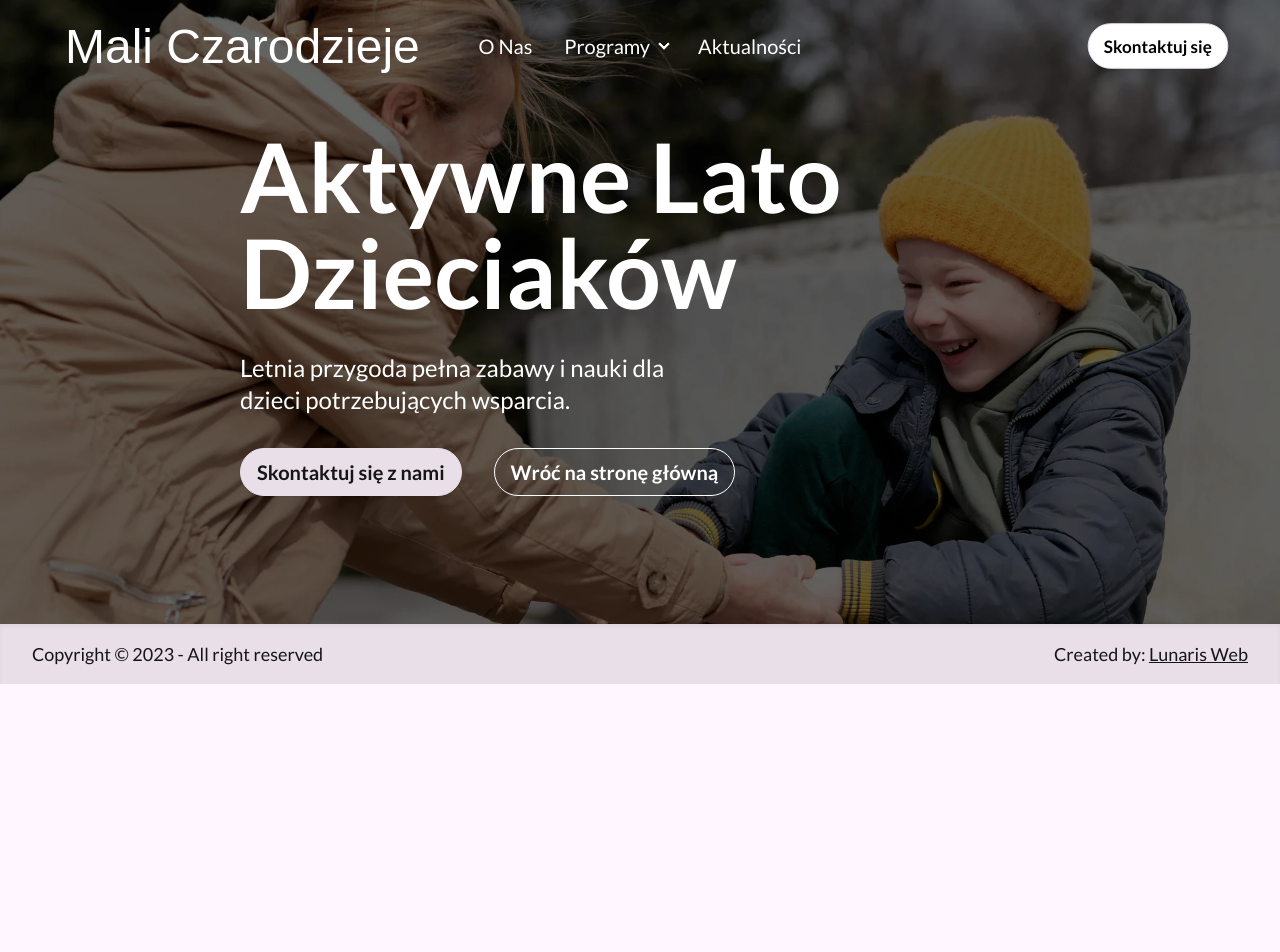
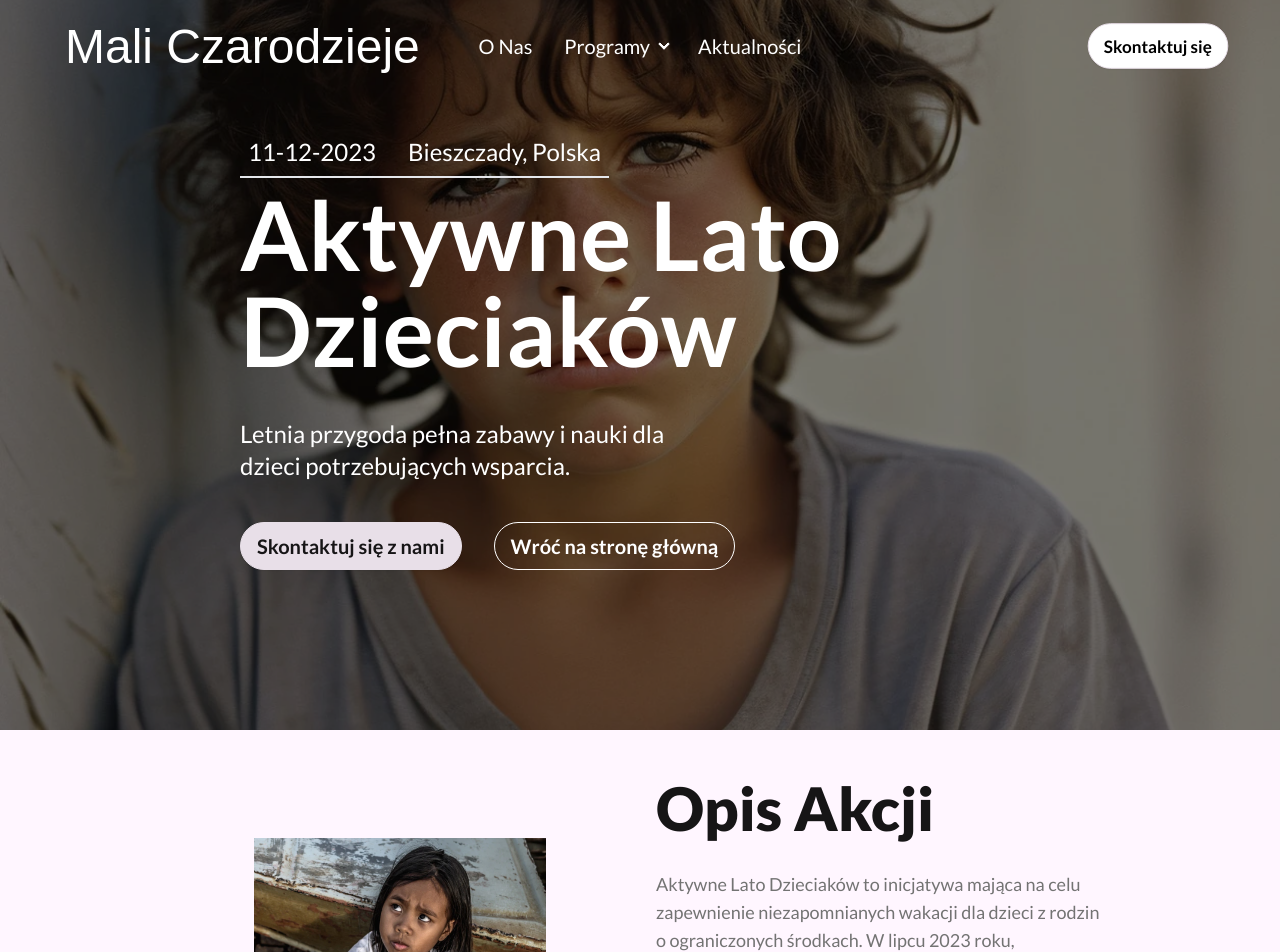
Before and after one commit to k0wal45/mali-czarodzieje, a React (Create React App) app: page /programy/aktywne-lato-dzieciakow in a window 1280 px wide. Shown: the top 952 px of the page. Before the commit the page ends 800 px from the top, so only its background shows below. Built offline with nearby package versions, Linux system fonts and the light colour scheme; the HTML template or start-up script is replaced by a standard one; a web font is replaced by a local one.

Commit message:
event uipdate

```diff
--- a/src/Data.js
+++ b/src/Data.js
@@ -1,5 +1,6 @@
 // Aktywne Lato Dzieciaków
 import lato1 from './assets/img/child1.webp'
+import lato2 from './assets/img/child2.webp'
 
 // xxxxx
 
@@ -7,7 +8,7 @@ const Data = [
   {
     title: 'Aktywne Lato Dzieciaków',
     link: 'aktywne-lato-dzieciakow',
-    photo: [lato1],
+    photo: [lato1, lato2, lato1, lato1, lato1, lato1, lato1, lato1, lato1, lato1, lato1, lato1, lato1, lato1, lato1, lato1, lato1],
     description: 'Aktywne Lato Dzieciaków to inicjatywa mająca na celu zapewnienie niezapomnianych wakacji dla dzieci z rodzin o ograniczonych środkach. W lipcu 2023 roku, zamierzamy zorganizować letnie obozy sportowe i edukacyjne w malowniczych Bieszczadach, by dać dzieciom szansę na rozwijanie swoich pasji, zdobywanie nowych umiejętności oraz nawiązywanie przyjaźni. Dzieci będą miały okazję uczestniczyć w różnorodnych aktywnościach, od sportów ekstremalnych po warsztaty artystyczne. Pragniemy stworzyć dla nich atmosferę pełną radości, nauki i pozytywnych doświadczeń, które pozostaną z nimi na długo.',
     shortDescription: 'Letnia przygoda pełna zabawy i nauki dla dzieci potrzebujących wsparcia.',
     date: new Date('2023-12-11'),
@@ -16,7 +17,7 @@ const Data = [
   {
     title: 'Przeczytaj z Nami Świat',
     link: 'przeczytaj-z-nami-swiat',
-    photo: [lato1],
+    photo: [lato2],
     description: '"Przeczytaj z Nami Świat" to kampania mająca na celu rozwijanie pasji do czytania wśród dzieci z mniejszych miejscowości. W wrześniu 2023 roku, planujemy stworzyć biblioteki, a także zorganizować spotkania z autorami i warsztaty literackie w Rzeszowie. Chcemy, aby każde dziecko miało dostęp do ciekawych książek, inspirujących historii i przestrzeni, gdzie może rozwijać swoją wyobraźnię. Celem akcji jest nie tylko promocja czytelnictwa, ale także budowanie silnych fundamentów dla przyszłych pokoleń pełnych kreatywności i wiedzy.',
     shortDescription: 'Książki otwierają drzwi do nowych światów - dajmy dzieciom klucz do wiedzy i wyobraźni.',
     date: new Date('2023-09-12'),
@@ -25,7 +26,7 @@ const Data = [
   {
     title: 'Uśmiechnij się Zdrowo',
     link: 'usmiechnij-sie-zdrowo',
-    photo: [lato1],
+    photo: [lato2],
     description: '"Uśmiechnij się Zdrowo" to inicjatywa mająca na celu poprawę zdrowia jamy ustnej dzieci w wieku przedszkolnym. W październiku 2023 roku, planujemy przeprowadzić bezpłatne badania dentystyczne dla dzieci w Bydgoszczy. Chcemy dostarczyć im nie tylko podstawową opiekę stomatologiczną, ale także edukować rodziców i opiekunów na temat znaczenia higieny jamy ustnej oraz profilaktyki próchnicy. Naszym celem jest stworzenie świadomej społeczności, w której zdrowy uśmiech każdego dziecka jest priorytetem.',
     shortDescription: 'Zdrowy uśmiech od najmłodszych lat - dbajmy o zęby naszych najmłodszych przyjaciół.',
     date: new Date('2023-10-11'),
--- a/src/components/Navbar.jsx
+++ b/src/components/Navbar.jsx
@@ -22,7 +22,7 @@ const Navbar = () => {
 
 
   return (
-    <nav className=" absolute top-0 left-0 navbar text-xl text-white lg:px-12 p-4 px-2">
+    <nav className=" absolute top-0 left-0 navbar text-xl text-white lg:px-12 p-4 px-2 z-30">
       <div className="navbar-start">
         {/* mobile */}
         <div className="dropdown">
--- a/src/pages/Event.jsx
+++ b/src/pages/Event.jsx
@@ -1,4 +1,7 @@
 import { Link, useNavigate, useParams } from 'react-router-dom'
+import Decoration from '../components/Decoration'
+import Contact from '../components/Contact'
+import Mapa from '../components/Mapa'
 
 import Data from '../Data'
 import { useCallback, useEffect, useState } from 'react'
@@ -29,22 +32,66 @@ const Event = () => {
     findElementById(Data)
   }, [data, id, findElementById])
 
+
+  const getDate = (date) => {
+    const day = date.getDate();
+    const month = date.getMonth() + 1;
+    const year = date.getFullYear();
+
+    const formattedDay = day < 10 ? `0${day}` : day;
+    const formattedMonth = month < 10 ? `0${month}` : month;
+
+    return `${formattedDay}-${formattedMonth}-${year}`;
+
+  }
+
   if (!loading) {
 
     if (data) {
       return (
         <main className="max-w-screen overflow-x-hidden">
-          <section className="flex flex-col lg:flex-row gap-8 justify-center items-center p-4 py-32 bg-program text-white">
-            <div className="flex flex-col gap-8 justify-center items-start lg:max-w-[50vw]">
-              <h1 className="text-5xl lg:text-8xl font-lato-bold">{data.title}</h1>
+          <section className="relative flex flex-col lg:flex-row gap-8 justify-center items-center p-4 py-32 text-white z-20">
+            <img src={data.photo[0]} alt="Akcja Mali Czarodzieje" className='absolute w-full h-full -z-10 object-cover top-0 left-0'/>
+            <div className='absolute w-full h-full -z-[5] bg-black bg-opacity-50 top-0 left-0'></div>
+            <div className="flex flex-col gap-2 justify-start items-start lg:max-w-[50vw]">
+              <div className="flex justify-start items-start gap-8 border-b-2 p-2">
+                <p className="text-xl lg:text-2xl">{getDate(data.date)}</p>
+                <p className="text-xl lg:text-2xl">{data.place}</p>
+              </div>
+              <h1 className="text-5xl lg:text-8xl font-lato-bold pb-8">{data.title}</h1>
               <p className="text-xl lg:text-2xl lg:w-2/3">{data.shortDescription}</p>
-              <div className="flex justify-start lg:justify-center items-start gap-8 flex-wrap">
+
+
+              <div className="flex justify-start lg:justify-center items-start gap-8 flex-wrap my-8">
                 <Link to='/kontakt' className="btn rounded-full text-xl font-lato-bold">Skontaktuj się z nami</Link>
                 <Link to='/' className="btn btn-outline border-white rounded-full text-white text-xl font-lato-bold">Wróć na stronę główną</Link>
               </div>
             </div>
             <div className=" w-[10vw]"></div>
           </section>
+
+          <Decoration
+            photo={data.photo[1]}
+            title='Opis Akcji'
+            text={data.description}
+          />
+
+          <section className="flex flex-col justify-center items-center p-4 mx-auto">
+            <h3 className="text-5xl font-lato-black py-12">Zobacz zdjęcia z akcji "<span className='text-primary'>{data.title}</span>"</h3>
+            <ul className='columns-1 lg:columns-3 px-4 lg:px-16'>
+              {
+                data.photo.map((photo) => (
+                  <li className='p-4'>
+                    <img src={photo} alt="" />
+                  </li>
+                ))
+              }
+            </ul>
+
+          </section>
+
+          <Contact />
+          <Mapa />
         </main>
       )
     }
```
